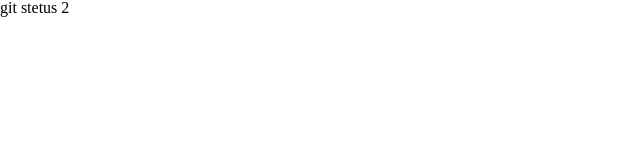
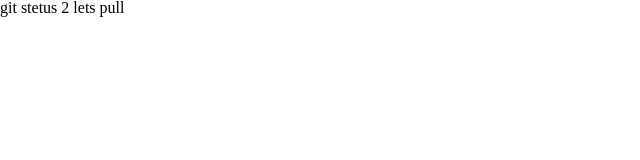
Before and after one commit to SimonyanSuren/Cura, a plain HTML site: page index.html in a window 1280 px wide. Shown: the full height of the page, 0-640 px from the left. Drawn offline with Linux system fonts and the light colour scheme.

Commit message:
Update index.html
"try pull"

```diff
--- a/index.html
+++ b/index.html
@@ -13,7 +13,7 @@
     <header id="header">
       <div class="container">
         <div class="head-content">
-            <div class="header-content-list">git stetus 2 </div>
+            <div class="header-content-list">git stetus 2 lets pull </div>
         </div>
       </div>
     </header>
```
